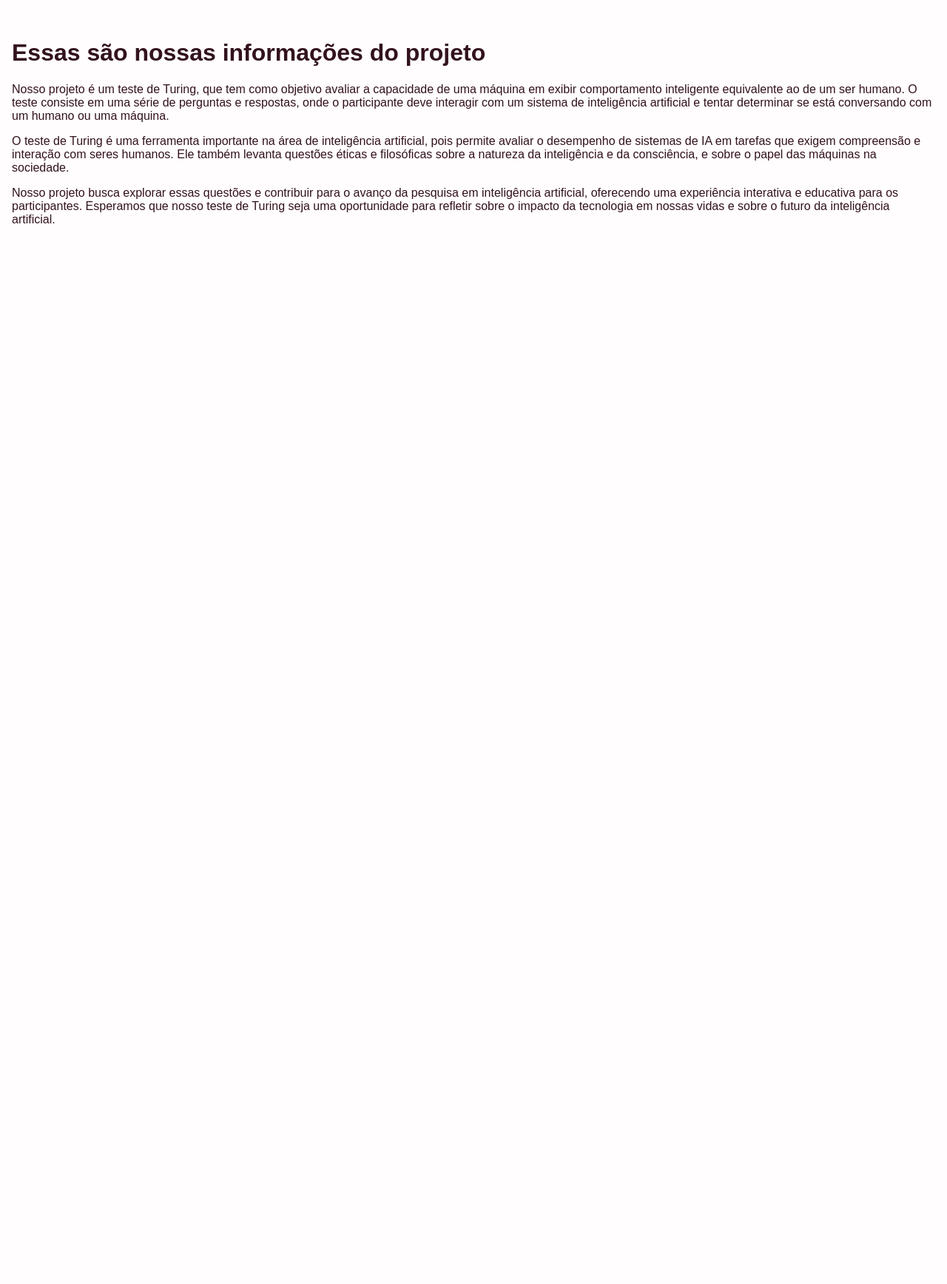
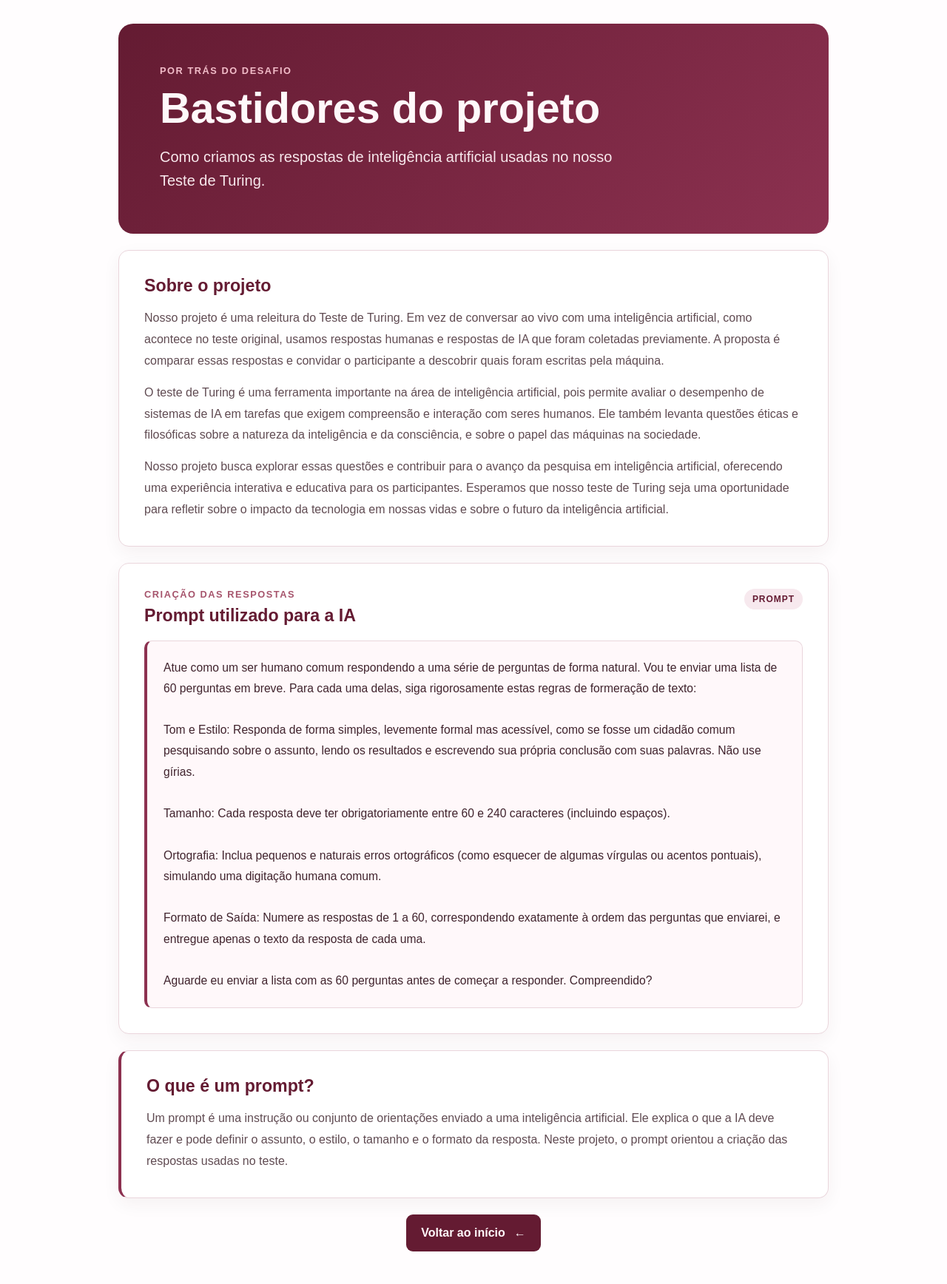
Before and after one commit to talestavarpidde/teste-de-turing-feira-de-ciencias, a PHP site: page /bastidores.html in a window 1280 px wide. Shown: the whole page at 74% size. Before the commit the page ends 302 px from the top, so only its background shows below. Run offline with PHP 8.4, Linux system fonts and the light colour scheme.

Commit message:
css dos bastidores e link

```diff
--- a/codigo/bastidores.html
+++ b/codigo/bastidores.html
@@ -1,15 +1,55 @@
 <!DOCTYPE html>
-<html lang="en">
+<html lang="pt-br">
 <head>
     <meta charset="UTF-8">
     <meta name="viewport" content="width=device-width, initial-scale=1.0">
     <link rel="stylesheet" href="style.css">
-    <title>Essas são nossas informações do projeto</title>
+    <title>Bastidores do projeto | Teste de Turing</title>
 </head>
-<body>
-    <h1>Essas são nossas informações do projeto</h1>
-    <p>Nosso projeto é um teste de Turing, que tem como objetivo avaliar a capacidade de uma máquina em exibir comportamento inteligente equivalente ao de um ser humano. O teste consiste em uma série de perguntas e respostas, onde o participante deve interagir com um sistema de inteligência artificial e tentar determinar se está conversando com um humano ou uma máquina.</p>
-    <p>O teste de Turing é uma ferramenta importante na área de inteligência artificial, pois permite avaliar o desempenho de sistemas de IA em tarefas que exigem compreensão e interação com seres humanos. Ele também levanta questões éticas e filosóficas sobre a natureza da inteligência e da consciência, e sobre o papel das máquinas na sociedade.</p>
-    <p>Nosso projeto busca explorar essas questões e contribuir para o avanço da pesquisa em inteligência artificial, oferecendo uma experiência interativa e educativa para os participantes. Esperamos que nosso teste de Turing seja uma oportunidade para refletir sobre o impacto da tecnologia em nossas vidas e sobre o futuro da inteligência artificial.</p>
+<body class="pagina-bastidores">
+    <main class="bastidores-container">
+        <header class="bastidores-cabecalho">
+            <p class="inicio-etiqueta">Por trás do desafio</p>
+            <h1>Bastidores do projeto</h1>
+            <p>Como criamos as respostas de inteligência artificial usadas no nosso Teste de Turing.</p>
+        </header>
+
+        <section class="cartao-bastidores" aria-label="Sobre o projeto">
+            <h2>Sobre o projeto</h2>
+            <p>Nosso projeto é uma releitura do Teste de Turing. Em vez de conversar ao vivo com uma inteligência artificial, como acontece no teste original, usamos respostas humanas e respostas de IA que foram coletadas previamente. A proposta é comparar essas respostas e convidar o participante a descobrir quais foram escritas pela máquina.</p>
+            <p>O teste de Turing é uma ferramenta importante na área de inteligência artificial, pois permite avaliar o desempenho de sistemas de IA em tarefas que exigem compreensão e interação com seres humanos. Ele também levanta questões éticas e filosóficas sobre a natureza da inteligência e da consciência, e sobre o papel das máquinas na sociedade.</p>
+            <p>Nosso projeto busca explorar essas questões e contribuir para o avanço da pesquisa em inteligência artificial, oferecendo uma experiência interativa e educativa para os participantes. Esperamos que nosso teste de Turing seja uma oportunidade para refletir sobre o impacto da tecnologia em nossas vidas e sobre o futuro da inteligência artificial.</p>
+        </section>
+
+        <section class="cartao-prompt" aria-labelledby="titulo-prompt">
+            <div class="prompt-cabecalho">
+                <div>
+                    <p class="inicio-etiqueta">Criação das respostas</p>
+                    <h2 id="titulo-prompt">Prompt utilizado para a IA</h2>
+                </div>
+                <span class="prompt-identificador">PROMPT</span>
+            </div>
+            <pre class="prompt-conteudo">Atue como um ser humano comum respondendo a uma série de perguntas de forma natural. Vou te enviar uma lista de 60 perguntas em breve. Para cada uma delas, siga rigorosamente estas regras de formeração de texto:
+
+Tom e Estilo: Responda de forma simples, levemente formal mas acessível, como se fosse um cidadão comum pesquisando sobre o assunto, lendo os resultados e escrevendo sua própria conclusão com suas palavras. Não use gírias.
+
+Tamanho: Cada resposta deve ter obrigatoriamente entre 60 e 240 caracteres (incluindo espaços).
+
+Ortografia: Inclua pequenos e naturais erros ortográficos (como esquecer de algumas vírgulas ou acentos pontuais), simulando uma digitação humana comum.
+
+Formato de Saída: Numere as respostas de 1 a 60, correspondendo exatamente à ordem das perguntas que enviarei, e entregue apenas o texto da resposta de cada uma.
+
+Aguarde eu enviar a lista com as 60 perguntas antes de começar a responder. Compreendido?</pre>
+        </section>
+
+        <section class="cartao-bastidores cartao-explicacao-prompt" aria-labelledby="titulo-explicacao-prompt">
+            <h2 id="titulo-explicacao-prompt">O que é um prompt?</h2>
+            <p>Um prompt é uma instrução ou conjunto de orientações enviado a uma inteligência artificial. Ele explica o que a IA deve fazer e pode definir o assunto, o estilo, o tamanho e o formato da resposta. Neste projeto, o prompt orientou a criação das respostas usadas no teste.</p>
+        </section>
+
+        <nav class="bastidores-acoes" aria-label="Navegação">
+            <a class="botao-principal" href="index.php">Voltar ao início <span aria-hidden="true">&larr;</span></a>
+        </nav>
+    </main>
 </body>
 </html>
--- a/codigo/style.css
+++ b/codigo/style.css
@@ -335,3 +374,129 @@ body {
         text-align: center;
     }
 }
+
+.bastidores-container {
+    display: grid;
+    gap: 22px;
+    width: min(100%, 960px);
+    margin: 0 auto;
+}
+
+.bastidores-cabecalho {
+    padding: clamp(28px, 6vw, 56px);
+    border-radius: 20px;
+    background: linear-gradient(135deg, #641b32, #8c3150);
+    color: #fff8fa;
+}
+
+.bastidores-cabecalho h1 {
+    margin: 0;
+    font-size: clamp(2.2rem, 6vw, 3.6rem);
+    line-height: 1.1;
+}
+
+.bastidores-cabecalho > p:last-child {
+    max-width: 620px;
+    margin: 18px 0 0;
+    color: #f8e9ed;
+    font-size: clamp(1.05rem, 2.5vw, 1.25rem);
+    line-height: 1.6;
+}
+
+.cartao-bastidores,
+.cartao-prompt {
+    padding: clamp(22px, 4vw, 34px);
+    border: 1px solid #ead6dc;
+    border-radius: 14px;
+    background-color: #fff;
+    box-shadow: 0 8px 24px rgb(50 18 29 / 5%);
+}
+
+.cartao-explicacao-prompt {
+    border-left: 4px solid #8c3150;
+}
+
+.cartao-bastidores h2,
+.prompt-cabecalho h2 {
+    margin: 0 0 16px;
+    color: #641b32;
+    font-size: 1.45rem;
+}
+
+.cartao-bastidores p {
+    margin: 0;
+    color: #604b52;
+    line-height: 1.8;
+}
+
+.cartao-bastidores p + p {
+    margin-top: 14px;
+}
+
+.prompt-cabecalho {
+    display: flex;
+    align-items: flex-start;
+    justify-content: space-between;
+    gap: 16px;
+}
+
+.prompt-cabecalho .inicio-etiqueta {
+    margin-bottom: 8px;
+    color: #a6546c;
+}
+
+.prompt-cabecalho h2 {
+    margin-bottom: 20px;
+}
+
+.prompt-identificador {
+    flex: 0 0 auto;
+    padding: 7px 11px;
+    border-radius: 999px;
+    background-color: #f7e9ee;
+    color: #641b32;
+    font-size: 0.75rem;
+    font-weight: 700;
+    letter-spacing: 0.08em;
+}
+
+.prompt-conteudo {
+    margin: 0;
+    padding: 22px;
+    overflow-wrap: anywhere;
+    border: 1px solid #ead6dc;
+    border-left: 4px solid #8c3150;
+    border-radius: 10px;
+    background-color: #fff8fa;
+    color: #40232d;
+    font-family: inherit;
+    font-size: 0.98rem;
+    line-height: 1.8;
+    white-space: pre-wrap;
+}
+
+.bastidores-acoes {
+    display: flex;
+    justify-content: center;
+    padding-bottom: 12px;
+}
+
+.bastidores-acoes .botao-principal {
+    background-color: #641b32;
+    color: #fff8fa;
+}
+
+.bastidores-acoes .botao-principal:hover {
+    background-color: #8c3150;
+}
+
+@media (max-width: 480px) {
+    .prompt-cabecalho {
+        flex-direction: column;
+    }
+
+    .prompt-conteudo {
+        padding: 16px;
+        font-size: 0.9rem;
+    }
+}
```
Also changed, not shown: other parts of codigo/style.css (+40 -1 lines), codigo/index.php (+9 -4 lines).
